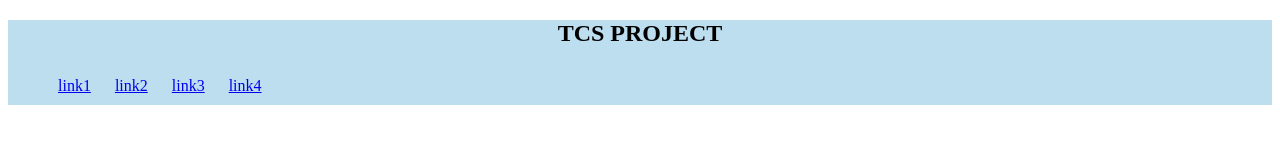
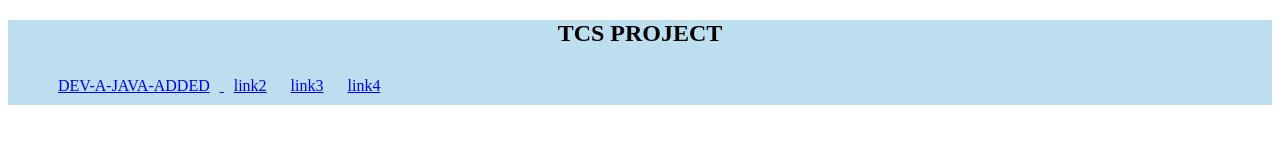
Before and after one commit to tcs-demo-org/git-first-project, a plain HTML site: page index.html in a window 1280 px wide. Drawn offline with Linux system fonts and the light colour scheme.

```diff
--- a/index.html
+++ b/index.html
@@ -10,7 +10,7 @@
 	<nav style="background-color:#bcdeef;">
 		<h1 style="text-align: center;">TCS PROJECT </h1>
 		<ul>
-			<li><a href="#">link1</a></li>
+			<li><a href="#">DEV-A-JAVA-ADDED</li>
 			<li><a href="#">link2</a></li>
 			<li><a href="#">link3</a></li>
 			<li><a href="#">link4</a></li>
```
